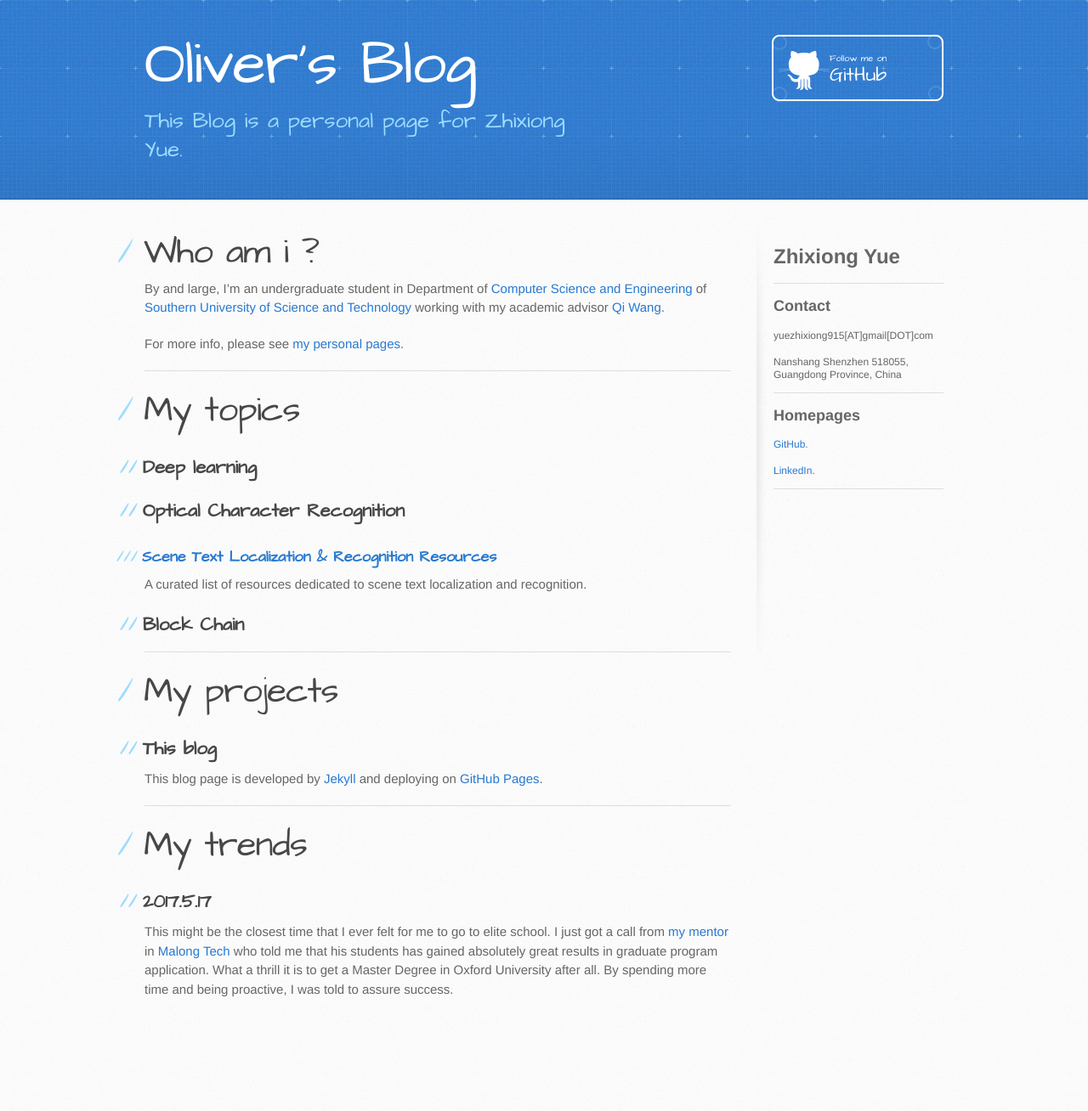
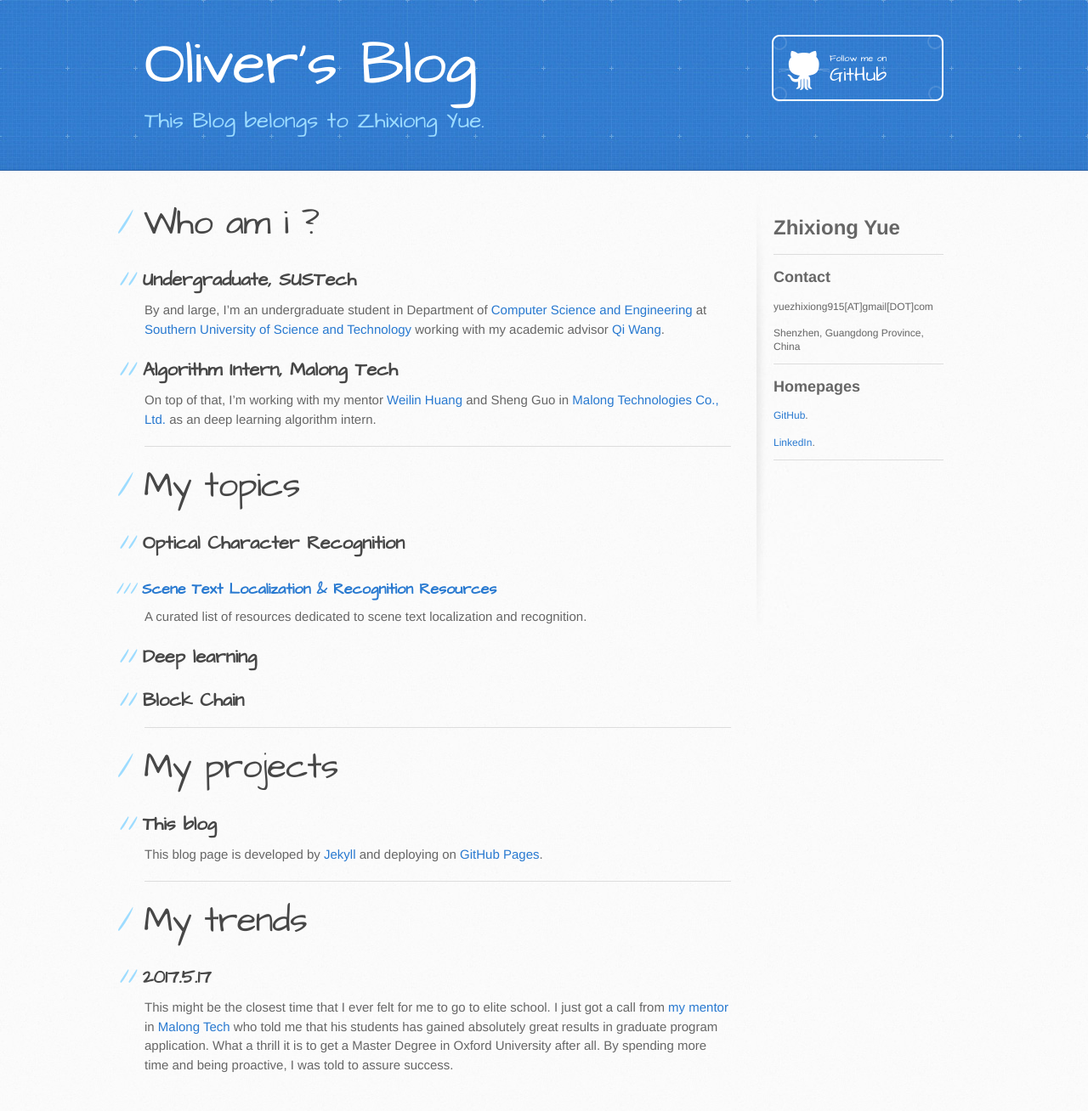
Before and after one commit to yuezhixiong/yuezhixiong.github.io, a Jekyll site: the page built from index.md, in a window 1280 px wide. Shown: the whole page at 85% size. Built offline with Jekyll 4.4.1, drawn with Linux system fonts in a browser that asks for light colours; our own code applies the rules of GitHub Pages for plain Markdown files; before the commit the page ends 1219 px from its top, so only the background shows below that.

Commit message:
Add info

```diff
--- a/_config.yml
+++ b/_config.yml
@@ -1,5 +1,5 @@
 title: Oliver's Blog
-description: This Blog is a personal page for Zhixiong Yue.
+description: This Blog belongs to Zhixiong Yue.
 show_downloads: false
 google_analytics: UA-99330599-1
 theme: jekyll-theme-architect
--- a/_layouts/default.html
+++ b/_layouts/default.html
@@ -59,7 +59,7 @@
             <hr />
             <h2>Contact</h2>
               yuezhixiong915[AT]gmail[DOT]com<br>
-              <br>Nanshang Shenzhen 518055, Guangdong Province, China<br>
+              <br>Shenzhen, Guangdong Province, China<br>
             <hr />
             <h2>Homepages</h2>
               <a href="https://github.com/Oliver-Q">GitHub</a>.<br>
--- a/index.md
+++ b/index.md
@@ -4,20 +4,22 @@ layout: default
 
 ---
 # [](#header-1)Who am i ?
-By and large, I'm an undergraduate student in Department of [Computer Science and Engineering](http://cse.sustc.edu.cn/) of [Southern University of Science and Technology](http://www.sustc.edu.cn/) working with my academic advisor [Qi Wang](http://www.cse.ust.hk/~qiwang/).
 
-For more info, please see [my personal pages](./personal-page).
+## [](#header-2)Undergraduate, SUSTech
+By and large, I'm an undergraduate student in Department of [Computer Science and Engineering](http://cse.sustc.edu.cn/) at [Southern University of Science and Technology](http://www.sustc.edu.cn/) working with my academic advisor [Qi Wang](http://www.cse.ust.hk/~qiwang/).
+
+## [](#header-2)Algorithm Intern, Malong Tech
+On top of that, I'm working with my mentor [Weilin Huang](http://www.whuang.org/) and Sheng Guo in [Malong Technologies Co., Ltd.](https://www.malongtech.cn/) as an deep learning algorithm intern.
 
 * * *
 
 # [](#header-1)My topics
 
-## [](#header-2)Deep learning
-
 ## [](#header-2)Optical Character Recognition
 ### [](#header-3)[Scene Text Localization & Recognition Resources](./OCR/Scene Text Localization & Recognition Resources.md)
 A curated list of resources dedicated to scene text localization and recognition.
 
+## [](#header-2)Deep learning
 ## [](#header-2)Block Chain
 
 * * *
```
Also changed, not shown: personal-page.md (deleted, +0 -11 lines).
